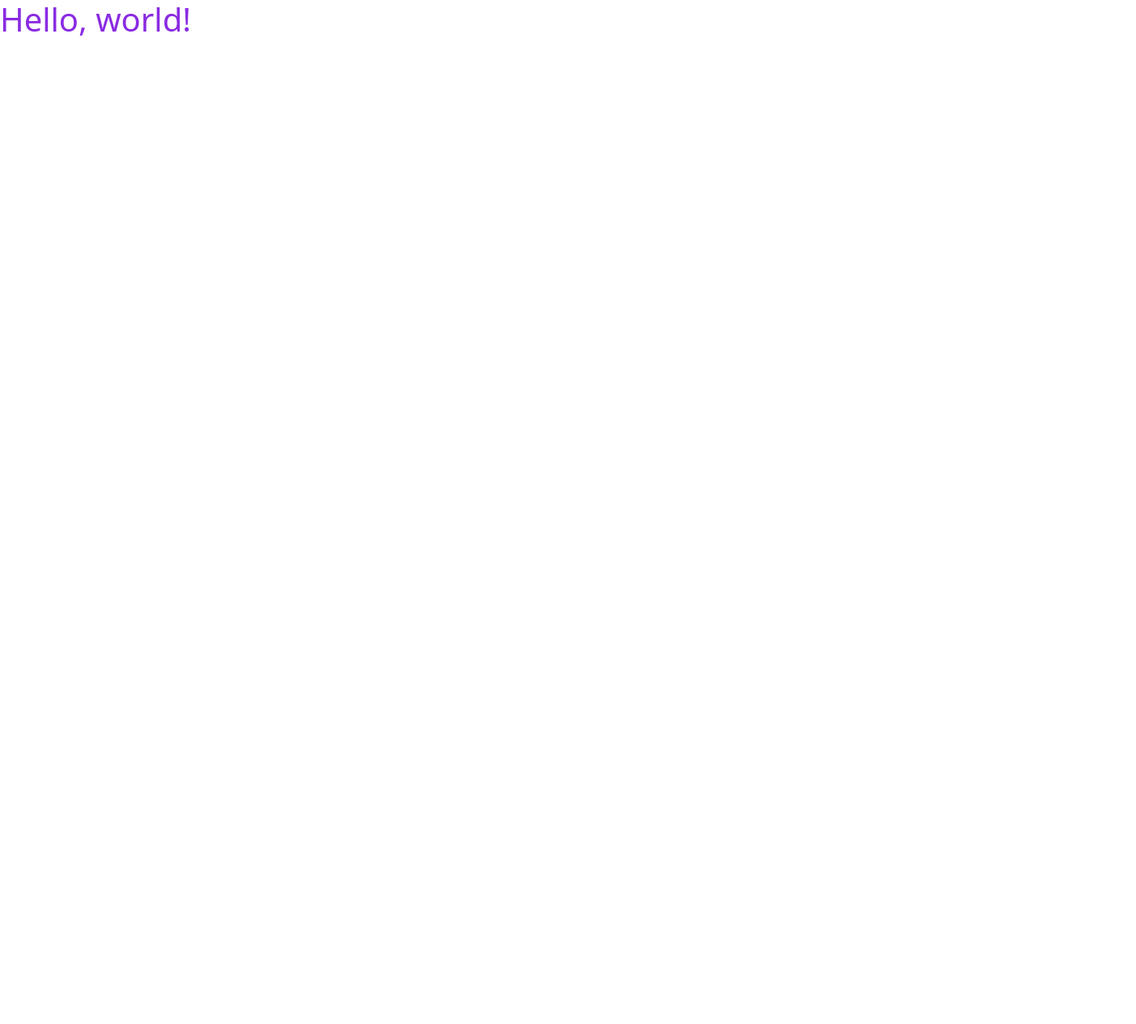
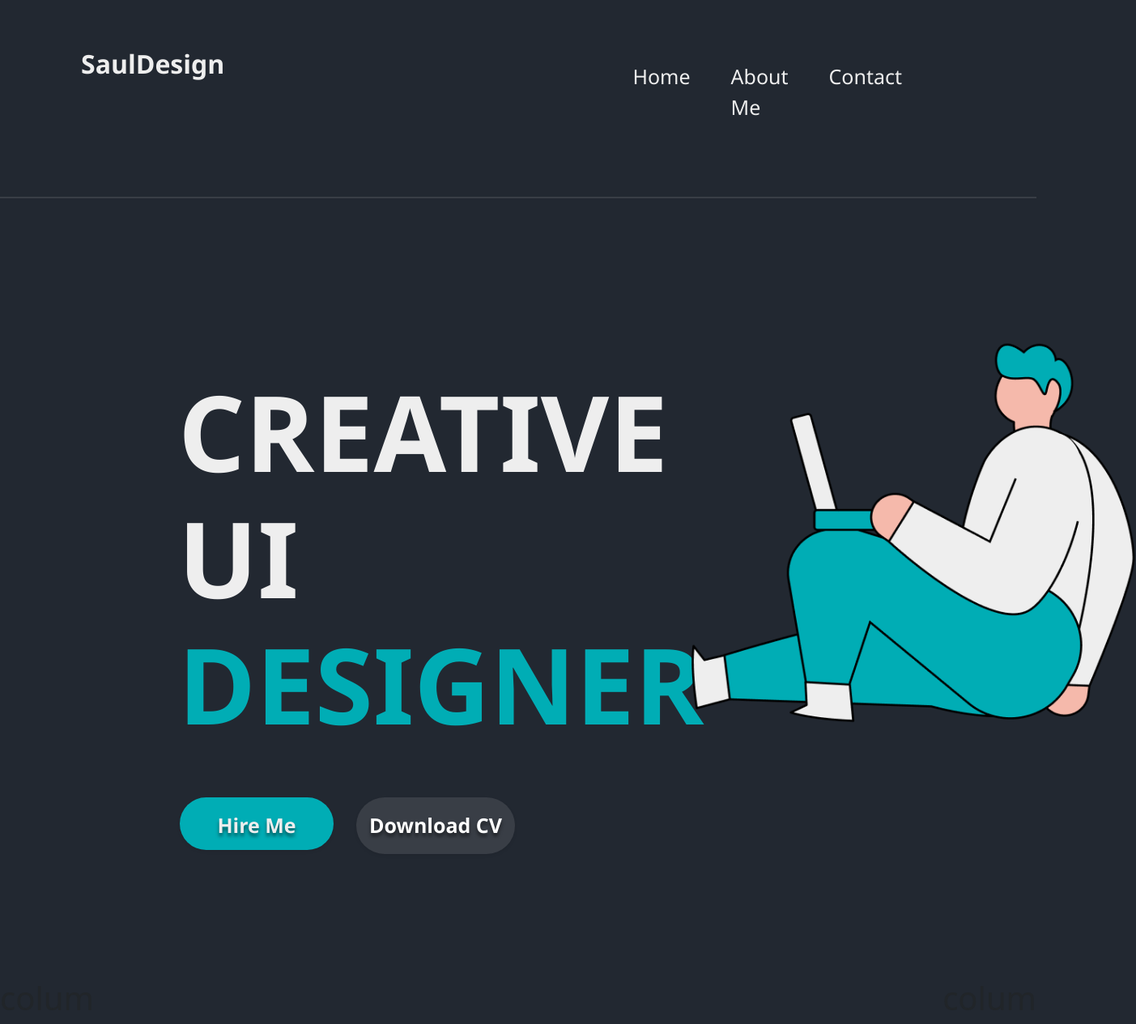
Before and after one commit to ismailhossainmihad/Ostad-Assignment, a plain HTML site: page index.html in a window 1280 px wide. Shown: the whole page at 81% size, 1403 px wide, since content can reach past the window. Before the commit the page ends 800 px from the top, so only its background shows below. Drawn offline with nearby package versions, Linux system fonts and the light colour scheme.

Commit message:
second commit

```diff
--- /dev/null
+++ b/css/style.css
@@ -0,0 +1,103 @@
+
+body{
+    background-color: #222831;
+    flex-direction: column;
+    overflow: scroll;
+
+}
+.logo{
+    color: #EEEEEE;
+    font-family: 'Segoe UI', Tahoma, Geneva, Verdana, sans-serif;
+    font-weight: bold;
+}
+
+
+.navit{
+    font-family: 'Segoe UI', Tahoma, Geneva, Verdana, sans-serif;
+    padding: 60px;
+    padding-left: 100px;
+    padding-right: 100px;
+    border-bottom: 2px solid #393E46;
+}
+.function ul li{
+    padding-right: 50px;
+
+}
+.home{
+    font-size: 20px;
+    font-size: 25px;
+    padding-right: 20px;
+    font-family: 'Segoe UI', Tahoma, Geneva, Verdana, sans-serif;
+}
+.home a{
+    text-decoration: none;
+    cursor: text;
+    color: #EEEEEE;
+
+}
+.content{
+    justify-content: flex-end;
+    font-family: 'Segoe UI', Tahoma, Geneva, Verdana, sans-serif;
+
+}
+
+.hire{
+    padding-top: 150px;
+}
+.creative{
+    font-family: 'Segoe UI', Tahoma, Geneva, Verdana, sans-serif;
+    font-size: 130px;
+    font-weight: bold;
+    color: #EEEEEE;
+
+
+
+    text-align: start;
+    padding-bottom: 50px;
+}
+.designer{
+    color: #00ADB5;
+}
+.submit{
+    padding-top: 60px;
+    padding-left: 220px;
+    padding-bottom: 150px;
+
+}
+.btncolor{
+    border: none;
+    color: #EEEEEE;
+    padding: 15px 32px;
+    text-align: center;
+    font-family: 'Segoe UI', Tahoma, Geneva, Verdana, sans-serif;
+    display: inline-block;
+    font-size: 25px;
+    margin: 4px 2px;
+    cursor: pointer;
+    background-color: #00ADB5;
+    border-radius: 50px;
+    font-weight: 700;
+    text-shadow: 0px 4px 4px rgba(0, 0, 0, 0.5);
+    width: 190px;
+    height: 65px;
+}
+.btncolor2{
+    border: none;
+    color: white;
+    padding: 15px 32px;
+    text-align: center;
+    font-family: 'Segoe UI', Tahoma, Geneva, Verdana, sans-serif;
+    display: inline-block;
+    font-size: 25px;
+    margin: 4px 2px;
+    cursor: pointer;
+    background-color: #393E46;
+    font-weight: bold;
+    text-shadow: 0px 4px 4px rgba(0, 0, 0, 0.5);
+
+}
+
+.image1 img{
+    height:630px;
+    width: 550px;
+}
--- a/index.html
+++ b/index.html
@@ -5,10 +5,72 @@
     <meta name="viewport" content="width=device-width, initial-scale=1">
     <title>Bootstrap demo</title>
     <link href="https://cdn.jsdelivr.net/npm/bootstrap@5.3.3/dist/css/bootstrap.min.css" rel="stylesheet" integrity="sha384-QWTKZyjpPEjISv5WaRU9OFeRpok6YctnYmDr5pNlyT2bRjXh0JMhjY6hW+ALEwIH" crossorigin="anonymous">
-    <link rel="stylesheet" href="style.css">
+    <link rel="stylesheet" href="css/style.css">
   </head>
   <body>
-    <h1>Hello, world!</h1>
+    <nav>
+      <div class="container-fluid">
+        <div class="row">
+          <div class="navit d-flex">
+          <div class="col-md-8">
+            <div >
+              <h2 class="logo">SaulDesign</h2>
+            </div>
+          </div>
+
+          <div class="col-md-4">
+            <div class="function p-3">
+            <ul class=" content list-unstyled d-flex gap-6">
+              <li class="home"><a href="">Home</a></li>
+              <li class="home"><a href="">About Me</a></li>
+              <li class="home"><a href="">Contact</a></li>
+            </ul>
+          </div>
+        </div>
+      </div>
+    </div>
+  </div>
+</nav>
+    <section>
+      <div class="row">
+        <div class="hire d-flex">
+          <div class="col-md-8">
+            <div class="submit">
+            <h1 class="creative">CREATIVE UI <span class="designer">DESIGNER</span></h1>
+            <div class="d-flex gap-4">
+              <button type="button" class="btn btn-primary btn-lg rounded-pill btncolor shadow-sm p-3">Hire Me</button>
+              <button type="button" class="btn btn-secondary btn-lg rounded-pill  btncolor2 fw-bold  shadow-sm p-3">Download CV</button>
+            </div>
+          </div>
+
+          </div>
+          <div class="col-md-4">
+            <div class="image1">
+              <img src="images\image1.png" alt="photo">
+            </div>
+          </div>
+          <div></div>
+        </div>
+      </div>
+    </section>
+    <section>
+      <div class="row">
+        <div class="col-md-6">
+          <div>
+          <h1>colum</h1>
+        </div>
+      </div>
+        <div class="col-md-6">
+          <div class="pagination justify-content-end">
+            <h1>colum</h1>
+          </div>
+        </div>
+        </div>
+        </div>
+      </div>
+
+    </section>
+
     <script src="https://cdn.jsdelivr.net/npm/bootstrap@5.3.3/dist/js/bootstrap.bundle.min.js" integrity="sha384-YvpcrYf0tY3lHB60NNkmXc5s9fDVZLESaAA55NDzOxhy9GkcIdslK1eN7N6jIeHz" crossorigin="anonymous"></script>
   </body>
 </html>
--- a/style.css
+++ /dev/null
@@ -1,3 +0,0 @@
-h1{
-    color: blueviolet;
-}
```
Also changed, not shown: images/image1.png (added).
